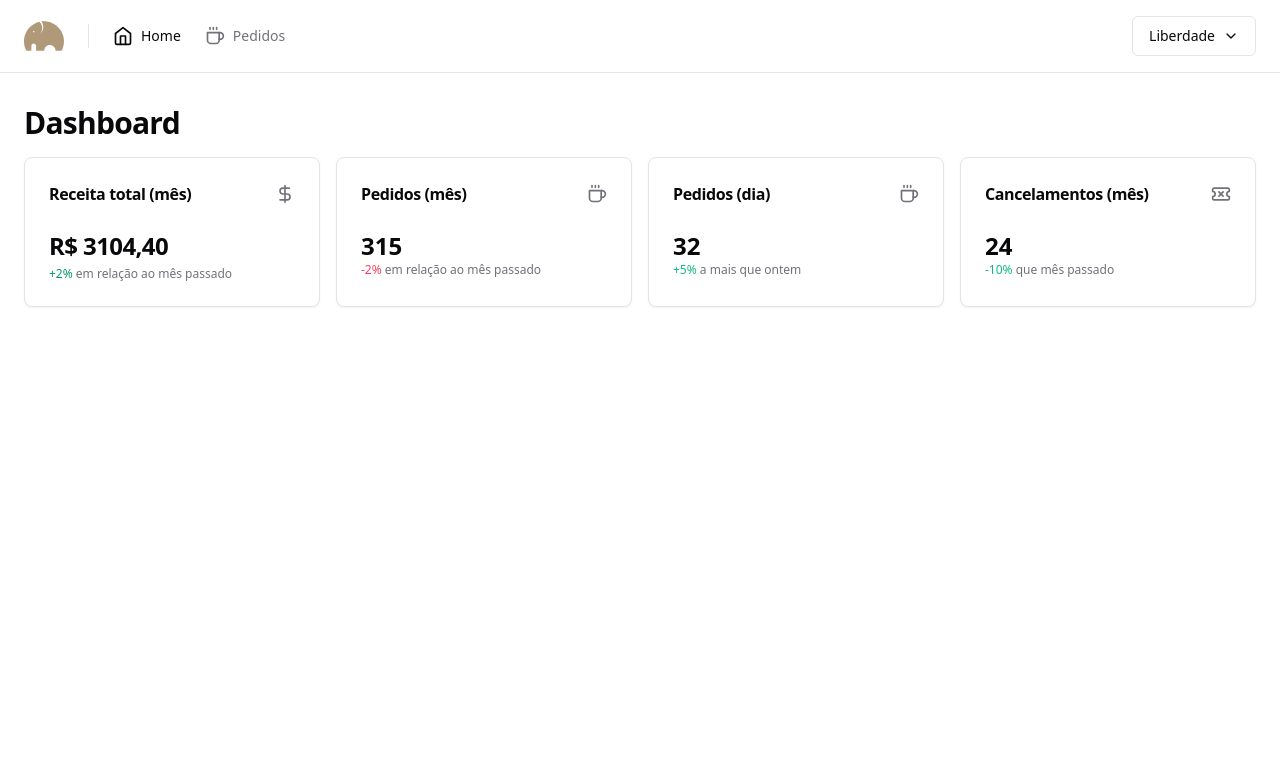
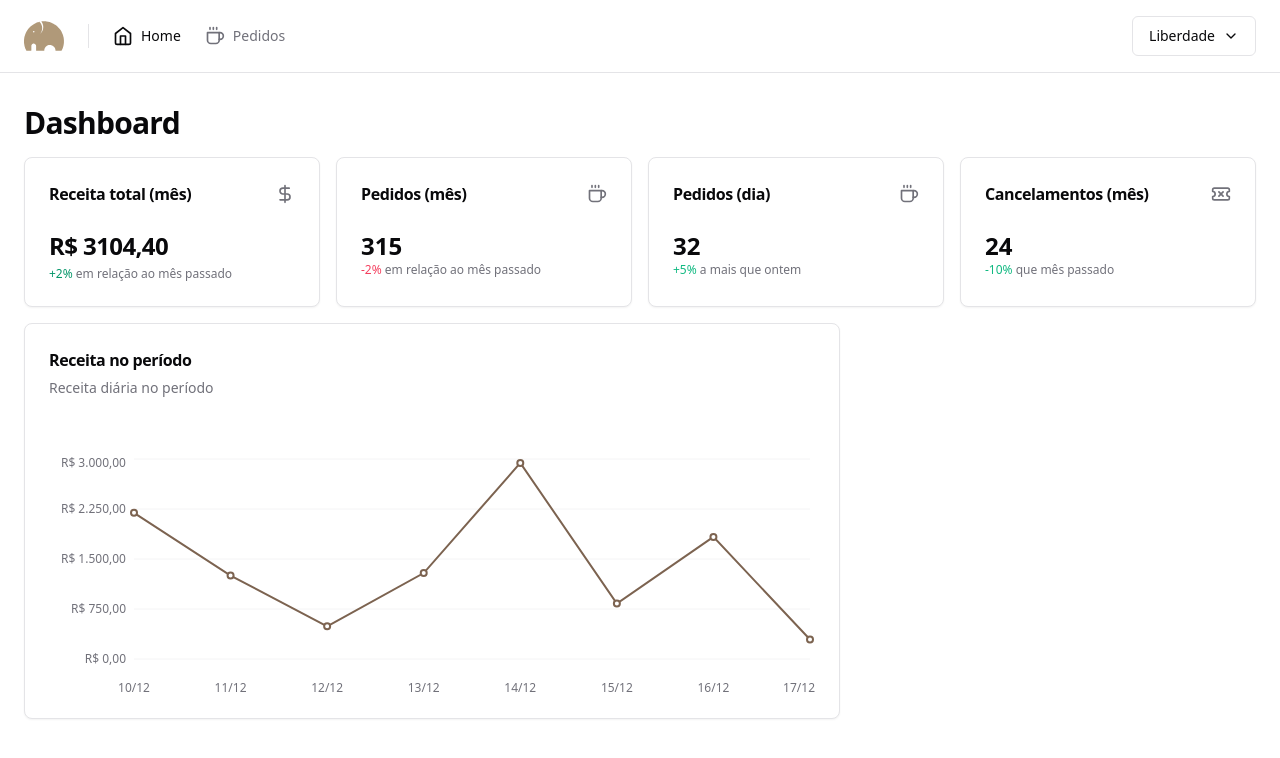
Before and after one commit to davyd-souza/we-coffee-admin, a React (Vite) app: page / in a window 1280 px wide. Shown: the top 758 px of the page. Built offline with nearby package versions, Linux system fonts and the light colour scheme.

Commit message:
feat: implement revenue charts
Since it was necessary taildwind custom variables value the export
method was changed, making it compatible with other files.

```diff
--- a/package.json
+++ b/package.json
@@ -30,6 +30,7 @@
 		"react-dom": "18.2.0",
 		"react-helmet-async": "2.0.4",
 		"react-hook-form": "7.51.2",
+		"recharts": "2.12.4",
 		"sonner": "1.4.41",
 		"tailwind-merge": "2.2.1",
 		"tailwindcss": "3.4.1",
--- /dev/null
+++ b/src/components/dashboard/revenue-chart.tsx
@@ -0,0 +1,84 @@
+import {
+	Card,
+	CardContent,
+	CardDescription,
+	CardHeader,
+	CardTitle,
+} from '@/components/ui/card'
+
+import {
+	CartesianAxis,
+	CartesianGrid,
+	Line,
+	LineChart,
+	ResponsiveContainer,
+	Tooltip,
+	XAxis,
+	YAxis,
+} from 'recharts'
+
+const DATA = [
+	{ date: '10/12', revenue: 2192 },
+	{ date: '11/12', revenue: 1252 },
+	{ date: '12/12', revenue: 490 },
+	{ date: '13/12', revenue: 1289 },
+	{ date: '14/12', revenue: 2941 },
+	{ date: '15/12', revenue: 832 },
+	{ date: '16/12', revenue: 1831 },
+	{ date: '17/12', revenue: 293 },
+]
+
+import resolveConfig from 'tailwindcss/resolveConfig'
+import tailwindConfig from '@/../tailwind.config.ts'
+
+const tailwind = resolveConfig(tailwindConfig)
+
+export function RevenueChart() {
+	return (
+		<Card className="col-span-6 space-y-8">
+			<CardHeader>
+				<CardTitle className="font-bold text-base">
+					Receita no período
+				</CardTitle>
+				<CardDescription>Receita diária no período</CardDescription>
+			</CardHeader>
+
+			<CardContent>
+				<ResponsiveContainer width="100%" height={240}>
+					<LineChart data={DATA} style={{ fontSize: 12 }}>
+						<CartesianGrid vertical={false} className="stroke-muted" />
+
+						<YAxis
+							stroke={tailwind.theme.colors.muted.foreground}
+							axisLine={false}
+							tickLine={false}
+							width={80}
+							tickFormatter={(value: number) =>
+								value.toLocaleString('pt-br', {
+									style: 'currency',
+									currency: 'BRL',
+								})
+							}
+							dataKey="revenue"
+						/>
+
+						<XAxis
+							stroke={tailwind.theme.colors.muted.foreground}
+							tickLine={false}
+							axisLine={false}
+							dy={16}
+							dataKey="date"
+						/>
+
+						<Line
+							type="linear"
+							strokeWidth={2}
+							dataKey="revenue"
+							stroke={tailwind.theme.colors.primary.DEFAULT}
+						/>
+					</LineChart>
+				</ResponsiveContainer>
+			</CardContent>
+		</Card>
+	)
+}
--- a/src/routes/_app/index.tsx
+++ b/src/routes/_app/index.tsx
@@ -5,6 +5,7 @@ import { MonthRevenueCard } from '@/components/dashboard/month-revenue-card'
 import { MonthOrdersAmountCard } from '@/components/dashboard/month-orders-amount-card'
 import { DayOrdersAmountCard } from '@/components/dashboard/day-orders-amount-card'
 import { MonthCanceledOrdersAmountCard } from '@/components/dashboard/month-canceled-orders-amount-card'
+import { RevenueChart } from '@/components/dashboard/revenue-chart'
 
 function Dashboard() {
 	return (
@@ -21,6 +22,10 @@ function Dashboard() {
 				<DayOrdersAmountCard />
 				<MonthCanceledOrdersAmountCard />
 			</section>
+
+			<section className="grid grid-cols-9 gap-4">
+				<RevenueChart />
+			</section>
 		</>
 	)
 }
--- a/tailwind.config.js
+++ b/tailwind.config.ts
@@ -1,5 +1,7 @@
-/** @type {import('tailwindcss').Config} */
-module.exports = {
+import type { Config } from 'tailwindcss'
+import * as tailwindAnimate from 'tailwindcss-animate'
+
+export default {
 	darkMode: ['class'],
 	content: [
 		'./pages/**/*.{ts,tsx}',
@@ -77,5 +79,5 @@ module.exports = {
 			},
 		},
 	},
-	plugins: [require('tailwindcss-animate')],
-}
+	plugins: [tailwindAnimate],
+} satisfies Config
```
Also changed, not shown: 1 other file (tests, documents, lock files or other folders).
